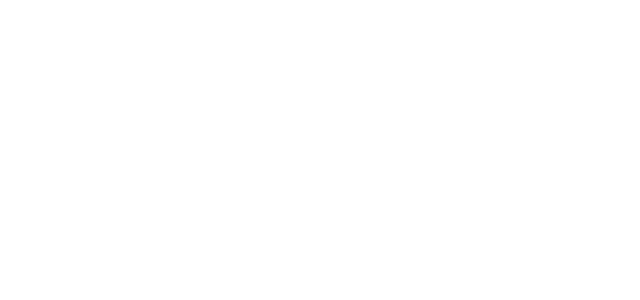
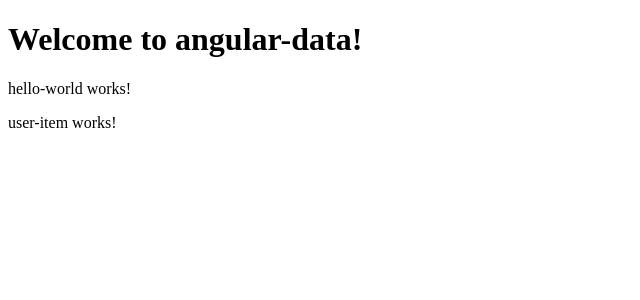
Before and after one commit to x2mama/angular-data, an Angular app in the folder angular-data/: page / in a window 1280 px wide. Shown: the top 300 px of the page, without its empty margins (0-640 px from the left). Built offline with nearby package versions, Linux system fonts and the light colour scheme.

Commit message:
sez-1: componenti user-item e hello-world

```diff
--- a/angular-data/src/app/app.html
+++ b/angular-data/src/app/app.html
@@ -10,6 +10,9 @@
 
 
 <main class="main">
+  <h1>Welcome to {{ title() }}!</h1>
+  <app-hello-world></app-hello-world>
+  <app-user-item></app-user-item>
 
 </main>
 
--- a/angular-data/src/app/app.ts
+++ b/angular-data/src/app/app.ts
@@ -1,8 +1,10 @@
 import { Component, signal } from '@angular/core';
 import { RouterOutlet } from '@angular/router';
+import { UserItem } from './user-item/user-item';
+import { HelloWorld } from './hello-world/hello-world';
 
 @Component({
-  imports: [RouterOutlet],
+  imports: [RouterOutlet, UserItem, HelloWorld],
   selector: 'app-root',
   styleUrl: './app.css',
   templateUrl: './app.html',
--- /dev/null
+++ b/angular-data/src/app/hello-world/hello-world.html
@@ -0,0 +1 @@
+<p>hello-world works!</p>
--- /dev/null
+++ b/angular-data/src/app/user-item/user-item.html
@@ -0,0 +1 @@
+<p>user-item works!</p>
```
Also changed, not shown: angular-data/src/app/hello-world/hello-world.ts (added, +9 -0 lines), angular-data/src/app/user-item/user-item.ts (added, +9 -0 lines), angular-data/src/app/hello-world/hello-world.css (added), angular-data/src/app/user-item/user-item.css (added), 2 other files (tests, documents, lock files or other folders).
